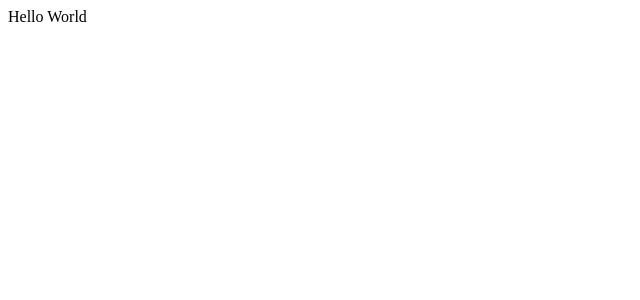
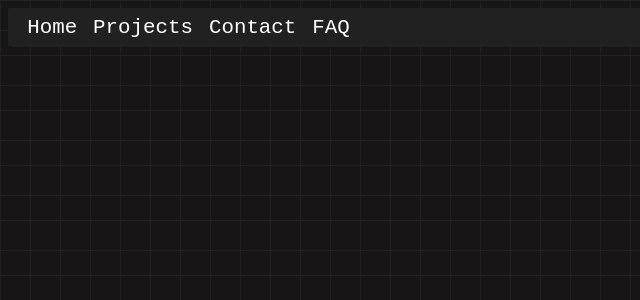
Before and after one commit to dennis-nganga/curly-barnacle, a React (Vite) app: page / in a window 1280 px wide. Shown: the top 300 px of the page, without its empty margins (0-640 px from the left). Built offline with nearby package versions, Linux system fonts and the light colour scheme.

Commit message:
update new way 2

```diff
--- a/src/App.css
+++ b/src/App.css
@@ -0,0 +1,18 @@
+
+html,
+body {
+    --accent: 124, 58, 237;
+    --main-color: #171515;
+    --sec-color: #2c2c2c;
+    --accent-color: #e2b714;
+    --font-color: hsl(0, 0%, 85%);
+    --charcoal: #231f20;
+    --brand-coal: #0f0d0e;
+    background-image: repeating-linear-gradient(to right,var(--charcoal),var(--charcoal) 1px,transparent 1px,transparent 30px),repeating-linear-gradient(to bottom,var(--charcoal),var(--charcoal) 1px,transparent 1px,transparent 30px);
+}
+html{
+    font-family: 'Courier New', Courier, monospace;
+    background-color: #171515;
+    color:var(--font-color)
+
+}
--- a/src/App.jsx
+++ b/src/App.jsx
@@ -1,9 +1,10 @@
-function App(){
+import "./App.css";
+import NavBar from "./header/NavBar";
+function App() {
   return (
-
-    <>
-    Hello World
-    </>
-  )
-  }
-export default App
+    <div className="div_1">
+      <NavBar />
+    </div>
+  );
+}
+export default App;
--- /dev/null
+++ b/src/header/NavBar.css
@@ -0,0 +1,21 @@
+.nav-bar-div{
+    width: auto;
+    display: flex;
+    flex-wrap: wrap;
+    padding: 0.5rem 1.2rem;
+    gap: 1rem;
+    background-color: #212121;
+    border-radius: 0.3rem;
+  }
+
+.nav-bar-div p {
+    margin: 0;
+    font-size: 1.3em;
+
+  }
+
+.nav-bar-div a {
+    text-decoration: none;
+    color: white;
+
+  }
--- /dev/null
+++ b/src/header/NavBar.jsx
@@ -0,0 +1,20 @@
+import './NavBar.css'
+
+function NavBar() {
+  return (
+    <div className="nav-bar-div">
+      <p>
+        <a href="/Home"> Home </a>
+      </p>
+      <p>
+        <a href="/projects">Projects</a>
+      </p>
+      <p>
+        <a href="/Contact">Contact</a>
+      </p>
+      <p> <a href="/faq">FAQ</a></p>
+    </div>
+  );
+}
+
+export default NavBar;
```
